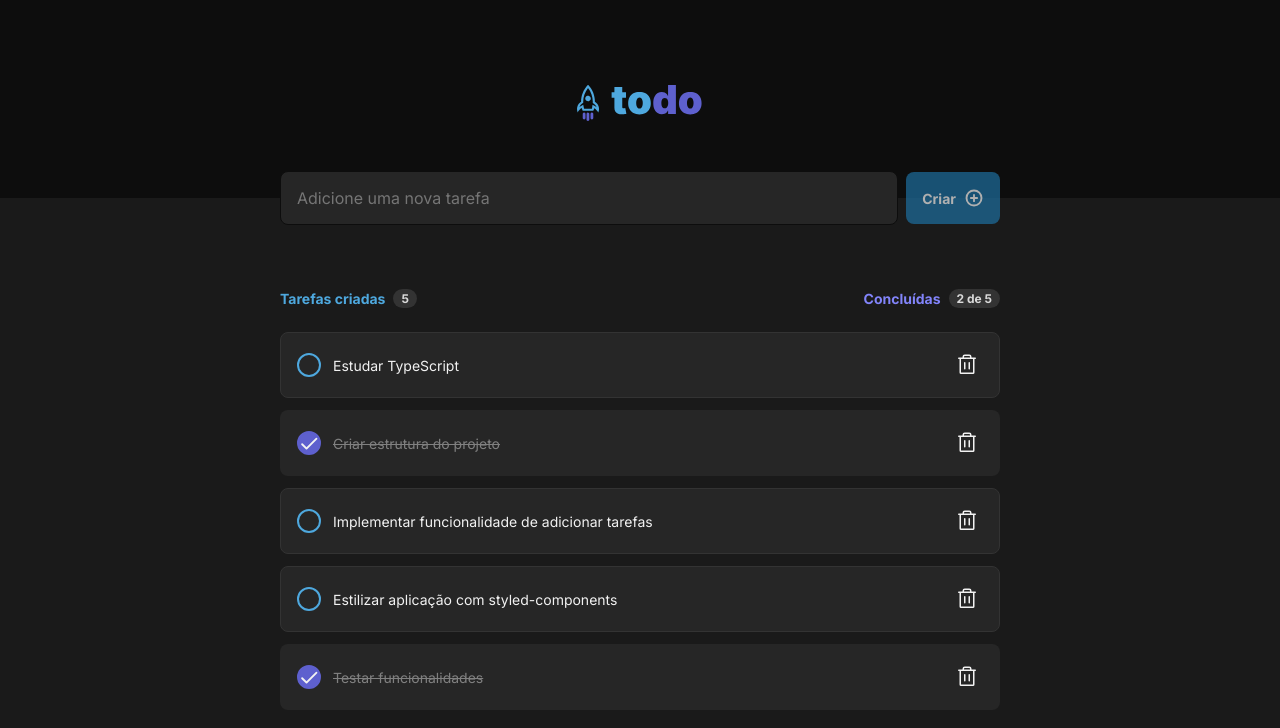
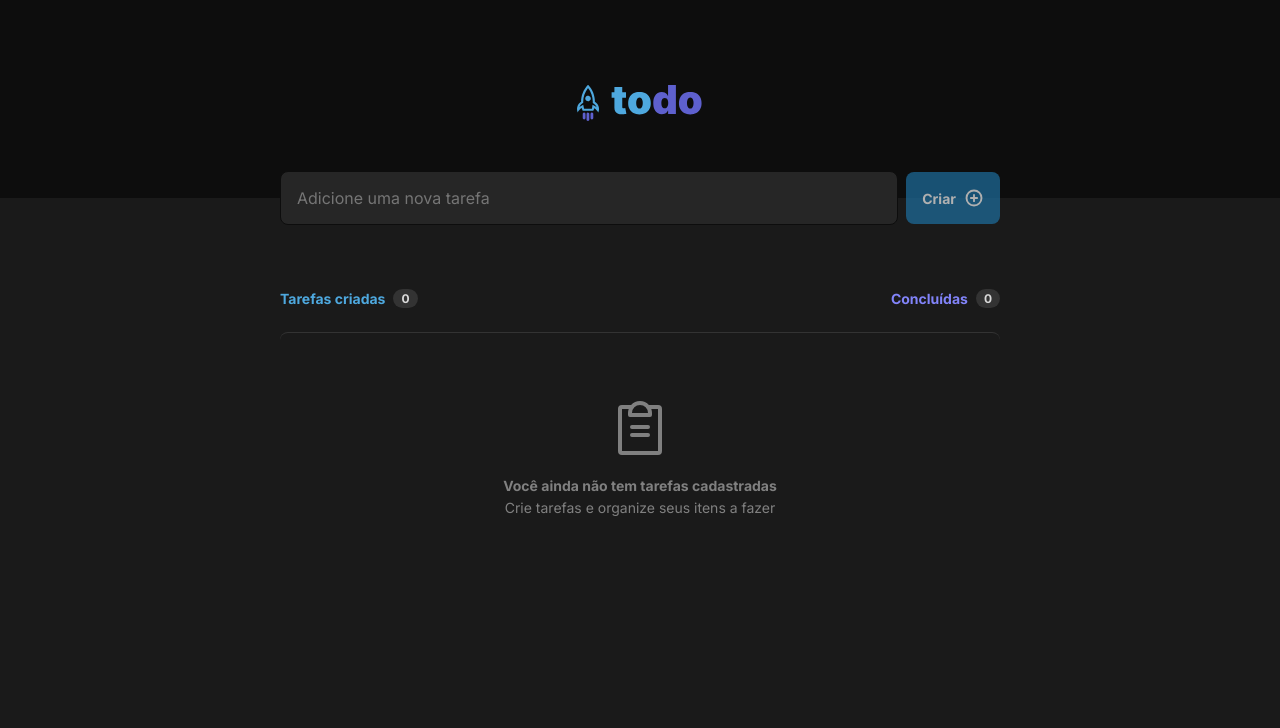
Before and after one commit to brunoobd/todo-web, a React (Vite) app: page / in a window 1280 px wide. Shown: the top 728 px of the page. Built offline with nearby package versions, Linux system fonts and the light colour scheme.

Commit message:
feat: remove static tasks

```diff
--- a/src/App.tsx
+++ b/src/App.tsx
@@ -22,24 +22,10 @@ import {
   TaskCounter,
   TaskEmpty,
   TaskItem,
-} from "@components/index.ts";
+} from "@components";
 
 const App = () => {
-  const [tasks, setTasks] = useState<Task[]>([
-    { id: 1, title: "Estudar TypeScript", completed: false },
-    { id: 2, title: "Criar estrutura do projeto", completed: true },
-    {
-      id: 3,
-      title: "Implementar funcionalidade de adicionar tarefas",
-      completed: false,
-    },
-    {
-      id: 4,
-      title: "Estilizar aplicação com styled-components",
-      completed: false,
-    },
-    { id: 5, title: "Testar funcionalidades", completed: true },
-  ]);
+  const [tasks, setTasks] = useState<Task[]>([]);
   const [newTask, setNewTask] = useState("");
   const tasksCompleted = tasks.filter((task) => task.completed);
 
--- a/tsconfig.app.json
+++ b/tsconfig.app.json
@@ -27,8 +27,8 @@
       "@assets/*": [
         "./src/assets/*"
       ],
-      "@components/*": [
-        "./src/components/*"
+      "@components": [
+        "./src/components"
       ],
       "@models/*": [
         "./src/models/*"
```
